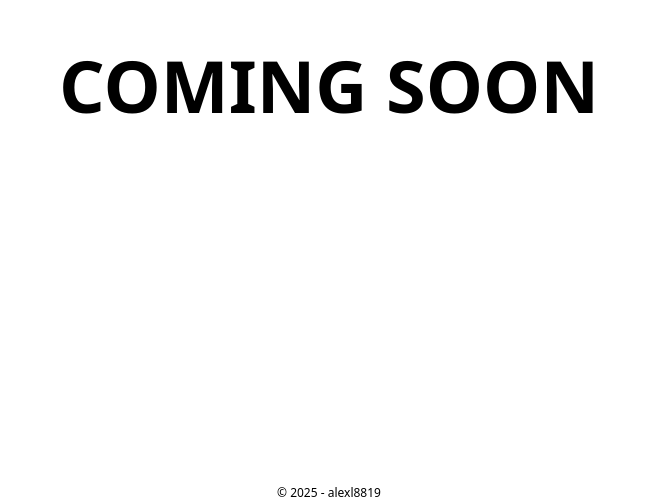
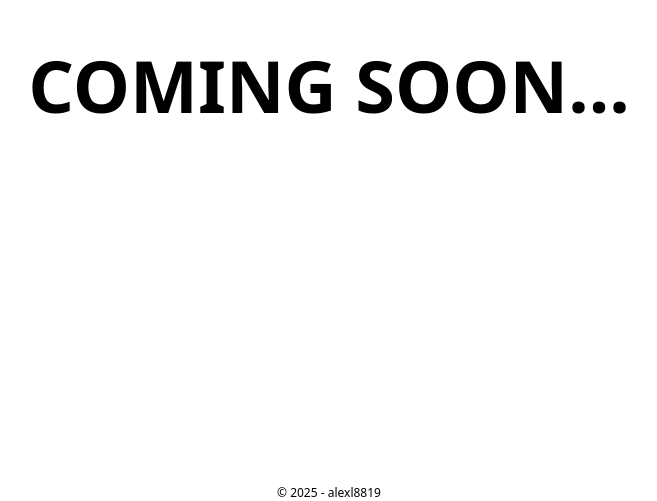
Before and after one commit to alexl8819/portfolio, an Astro site: page / in a window 1280 px wide. Shown: the part 315-816 px from the top of the page, without its empty margins (311-968 px from the left). Built offline with nearby package versions, Linux system fonts and the light colour scheme; Astro itself is replaced by a stand-in of ours.

Commit message:
test cache invalidation change

```diff
--- a/src/pages/index.astro
+++ b/src/pages/index.astro
@@ -8,7 +8,7 @@ import Footer from '../components/Footer';
 	<main>
 		<div class="flex justify-center items-center min-h-screen">
 			<section>
-				<h1 class="font-bold uppercase text-center text-7xl">Coming soon</h1>
+				<h1 class="font-bold uppercase text-center text-7xl">Coming soon...</h1>
 			</section>
 		</div>
 	</main>
```
